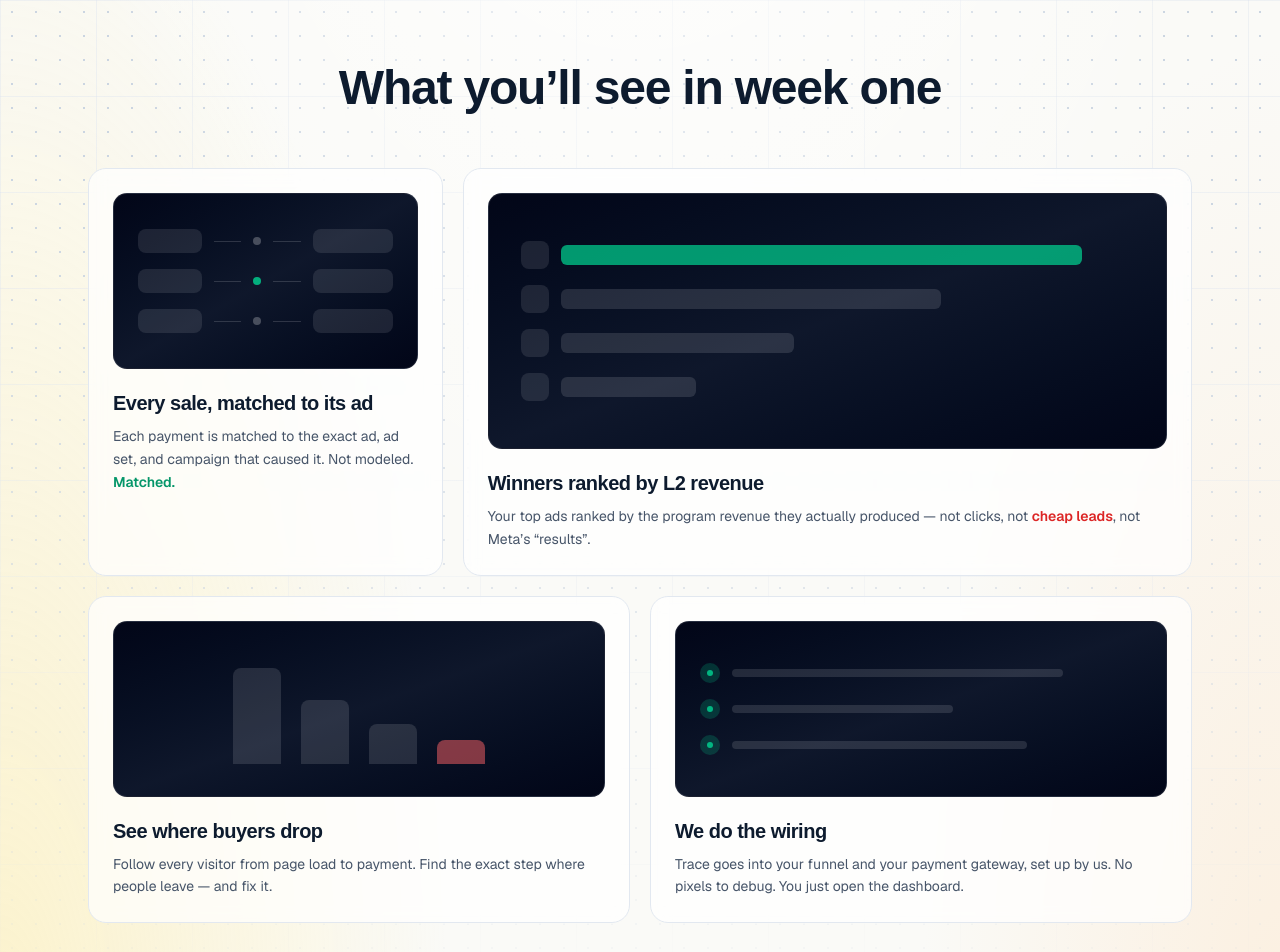
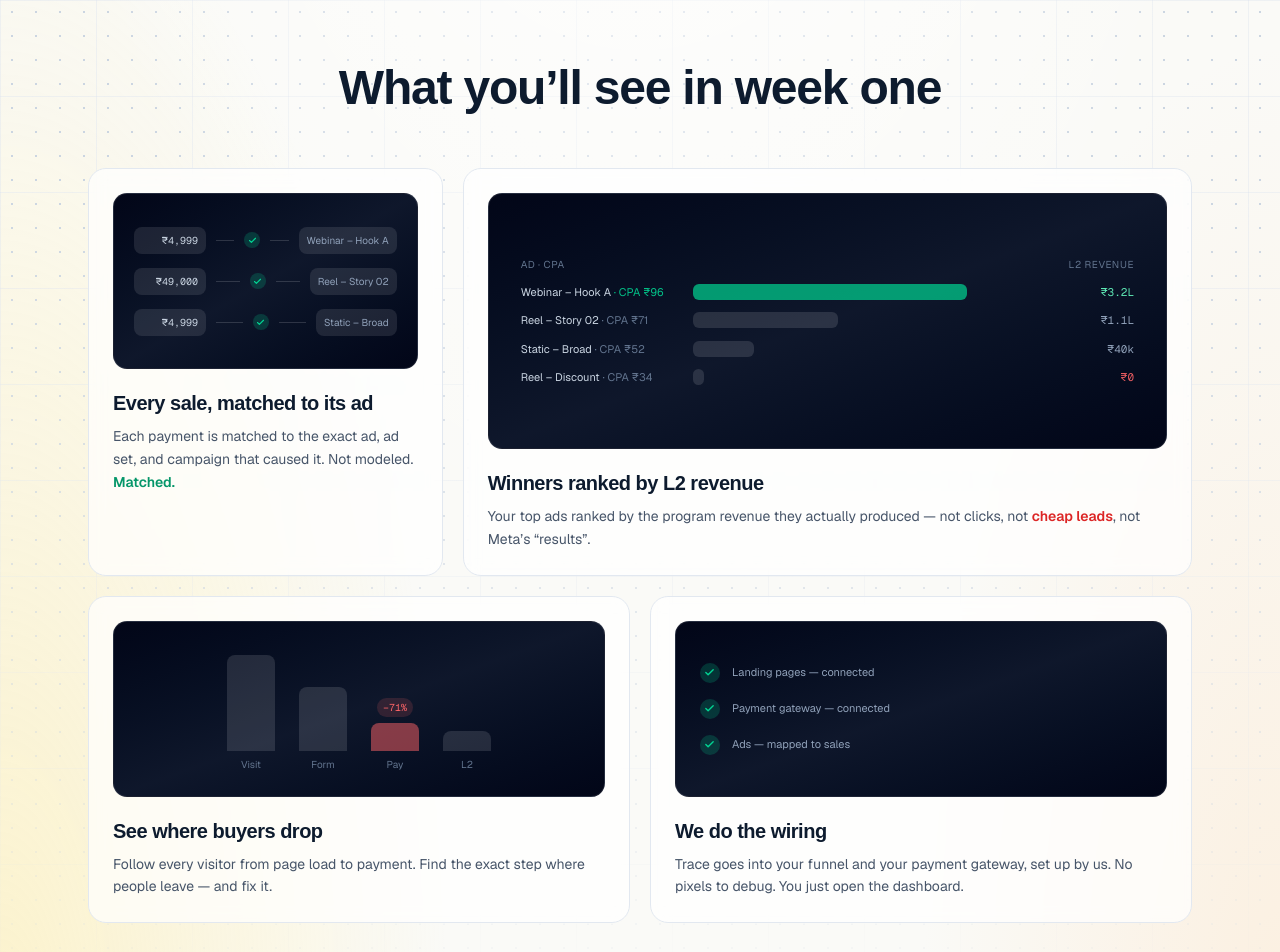
Before and after one commit to sharan-oss/trace-dashboard, a Next.js app: page /landing in a window 1280 px wide. Shown: the part 1824-2776 px from the top of the page. Built offline with nearby package versions, Linux system fonts and the light colour scheme; a web font is replaced by a local one.

Commit message:
feat(landing): feature tiles become legible micro-infographics (no Gemini images needed)
Co-Authored-By: Claude Fable 5 <noreply@anthropic.com>

```diff
--- a/src/app/(marketing)/landing/features.tsx
+++ b/src/app/(marketing)/landing/features.tsx
@@ -1,10 +1,11 @@
 import type * as React from "react";
+import { Check } from "lucide-react";
 
 /*
  * Section 5 — "What you'll see in week one" (copy locked in spec).
  * Asymmetric bento: block 2 (Winners ranked by L2 revenue) is the flagship.
- * Each card's dark tile is a designed skeleton placeholder until the Gemini
- * image round ([feature-img-1..4]).
+ * Tiles are final micro-infographics (decided 2026-08-10: no Gemini images
+ * for this section) — illustrative numbers, real enough to read at a glance.
  */
 
 function Tile({
@@ -26,20 +27,30 @@ function Tile({
   );
 }
 
-/* [feature-img-1] payment ↔ ad match */
+/* Payment ↔ ad match: every rupee lands on the ad that caused it. */
+const MATCHES = [
+  { amount: "₹4,999", ad: "Webinar – Hook A" },
+  { amount: "₹49,000", ad: "Reel – Story 02" },
+  { amount: "₹4,999", ad: "Static – Broad" },
+];
+
 function TileMatched() {
   return (
     <Tile>
-      <div className="absolute inset-0 flex flex-col justify-center gap-4 px-6">
-        {[0, 1, 2].map((i) => (
-          <div key={i} className="flex items-center gap-3">
-            <span className="h-6 w-16 rounded-md bg-white/10" />
+      <div className="absolute inset-0 flex flex-col justify-center gap-3.5 px-5">
+        {MATCHES.map(({ amount, ad }) => (
+          <div key={ad} className="flex items-center gap-2.5">
+            <span className="w-18 shrink-0 rounded-md bg-white/10 px-2 py-1.5 text-right font-mono text-[10px] text-slate-300">
+              {amount}
+            </span>
             <span className="h-px flex-1 bg-white/15" />
-            <span
-              className={`size-2 rounded-full ${i === 1 ? "bg-emerald-400/80" : "bg-white/25"}`}
-            />
+            <span className="flex size-4 shrink-0 items-center justify-center rounded-full bg-emerald-400/20">
+              <Check size={9} className="text-emerald-400" strokeWidth={3} />
+            </span>
             <span className="h-px flex-1 bg-white/15" />
-            <span className="h-6 w-20 rounded-md bg-white/10" />
+            <span className="shrink-0 rounded-md bg-white/10 px-2 py-1.5 text-[10px] text-slate-400">
+              {ad}
+            </span>
           </div>
         ))}
       </div>
@@ -47,20 +58,53 @@ function TileMatched() {
   );
 }
 
-/* [feature-img-2] ads ranked by L2 revenue — flagship */
+/*
+ * Flagship: ads ranked by L2 revenue. The whole pitch in one glance —
+ * the winner has the HIGHEST CPA, the cheapest-CPA ad made ₹0.
+ */
+const WINNERS = [
+  { name: "Webinar – Hook A", cpa: "CPA ₹96", l2: "₹3.2L", bar: "w-[72%]", win: true },
+  { name: "Reel – Story 02", cpa: "CPA ₹71", l2: "₹1.1L", bar: "w-[38%]", win: false },
+  { name: "Static – Broad", cpa: "CPA ₹52", l2: "₹40k", bar: "w-[16%]", win: false },
+  { name: "Reel – Discount", cpa: "CPA ₹34", l2: "₹0", bar: "w-[3%]", win: false },
+];
+
 function TileWinners() {
-  const widths = ["w-[85%]", "w-[62%]", "w-[38%]", "w-[22%]"];
   return (
     <Tile tall>
-      <div className="absolute inset-0 flex flex-col justify-center gap-4 px-8">
-        {widths.map((w, i) => (
-          <div key={w} className="flex items-center gap-3">
-            <span className="size-7 shrink-0 rounded-md bg-white/10" />
+      <div className="absolute inset-0 flex flex-col justify-center gap-3 px-6 sm:px-8">
+        <div className="flex items-center justify-between text-[10px] tracking-wider text-slate-500 uppercase">
+          <span>Ad · CPA</span>
+          <span>L2 revenue</span>
+        </div>
+        {WINNERS.map(({ name, cpa, l2, bar, win }) => (
+          <div key={name} className="flex items-center gap-3">
+            <span className="w-40 shrink-0 truncate text-[11px] text-slate-300">
+              {name}{" "}
+              <span
+                className={win ? "text-emerald-400/90" : "text-slate-500"}
+              >
+                · {cpa}
+              </span>
+            </span>
+            <span className="flex-1">
+              <span
+                className={`block h-4 rounded-sm ${bar} ${
+                  win ? "bg-emerald-400/70" : "bg-white/12"
+                }`}
+              />
+            </span>
             <span
-              className={`h-5 rounded-sm ${w} ${
-                i === 0 ? "bg-emerald-400/70" : "bg-white/12"
+              className={`w-12 shrink-0 text-right font-mono text-[11px] ${
+                win
+                  ? "text-emerald-300"
+                  : l2 === "₹0"
+                    ? "text-red-400/90"
+                    : "text-slate-400"
               }`}
-            />
+            >
+              {l2}
+            </span>
           </div>
         ))}
       </div>
@@ -68,40 +112,58 @@ function TileWinners() {
   );
 }
 
-/* [feature-img-3] funnel drop-off */
+/* Funnel drop-off: the leak step is marked, labeled, and quantified. */
+const FUNNEL = [
+  { label: "Visit", h: "h-24", drop: false },
+  { label: "Form", h: "h-16", drop: false },
+  { label: "Pay", h: "h-7", drop: true },
+  { label: "L2", h: "h-5", drop: false },
+];
+
 function TileFunnel() {
-  const heights = ["h-24", "h-16", "h-10", "h-6"];
   return (
     <Tile>
-      <div className="absolute inset-0 flex items-end justify-center gap-5 px-8 pb-8">
-        {heights.map((h, i) => (
-          <span
-            key={h}
-            className={`w-12 rounded-t-md ${h} ${
-              i === heights.length - 1 ? "bg-red-400/50" : "bg-white/12"
-            }`}
-          />
+      <div className="absolute inset-0 flex items-end justify-center gap-6 px-8 pb-6">
+        {FUNNEL.map(({ label, h, drop }) => (
+          <div
+            key={label}
+            className="flex w-12 flex-col items-center gap-1.5"
+          >
+            {drop && (
+              <span className="rounded-full bg-red-400/15 px-1.5 py-0.5 font-mono text-[10px] text-red-400">
+                −71%
+              </span>
+            )}
+            <span
+              className={`w-full rounded-t-md ${h} ${
+                drop ? "bg-red-400/50" : "bg-white/12"
+              }`}
+            />
+            <span className="text-[10px] text-slate-500">{label}</span>
+          </div>
         ))}
       </div>
     </Tile>
   );
 }
 
-/* [feature-img-4] we do the wiring */
+/* We do the wiring: the setup checklist, already done. */
+const WIRING = [
+  "Landing pages — connected",
+  "Payment gateway — connected",
+  "Ads — mapped to sales",
+];
+
 function TileWiring() {
   return (
     <Tile>
       <div className="absolute inset-0 flex flex-col justify-center gap-4 px-6">
-        {[0, 1, 2].map((i) => (
-          <div key={i} className="flex items-center gap-3">
-            <span className="flex size-5 items-center justify-center rounded-full bg-emerald-400/20">
-              <span className="size-1.5 rounded-full bg-emerald-400/80" />
+        {WIRING.map((label) => (
+          <div key={label} className="flex items-center gap-3">
+            <span className="flex size-5 shrink-0 items-center justify-center rounded-full bg-emerald-400/20">
+              <Check size={11} className="text-emerald-400" strokeWidth={3} />
             </span>
-            <span
-              className={`h-2 rounded-full bg-white/12 ${
-                ["w-3/4", "w-1/2", "w-2/3"][i]
-              }`}
-            />
+            <span className="text-[11px] text-slate-400">{label}</span>
           </div>
         ))}
       </div>
```
Also changed, not shown: 1 other file (tests, documents, lock files or other folders).
